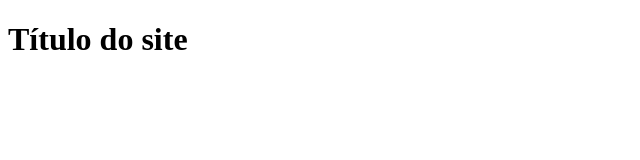
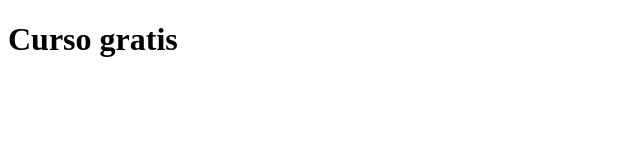
Before and after one commit to jadsoncav/Projeto-site, a plain HTML site: page index.html in a window 1280 px wide. Shown: the whole page, without its empty margins (0-640 px from the left). Drawn offline with Linux system fonts and the light colour scheme.

Commit message:
Update index.html

```diff
--- a/index.html
+++ b/index.html
@@ -9,7 +9,8 @@
 <body>
     <main>
         <header>
-            <h1>Título do site</h1>
+            <h1>Curso gratis
+            </h1>
         </header>
     </main>
 </body>
```
